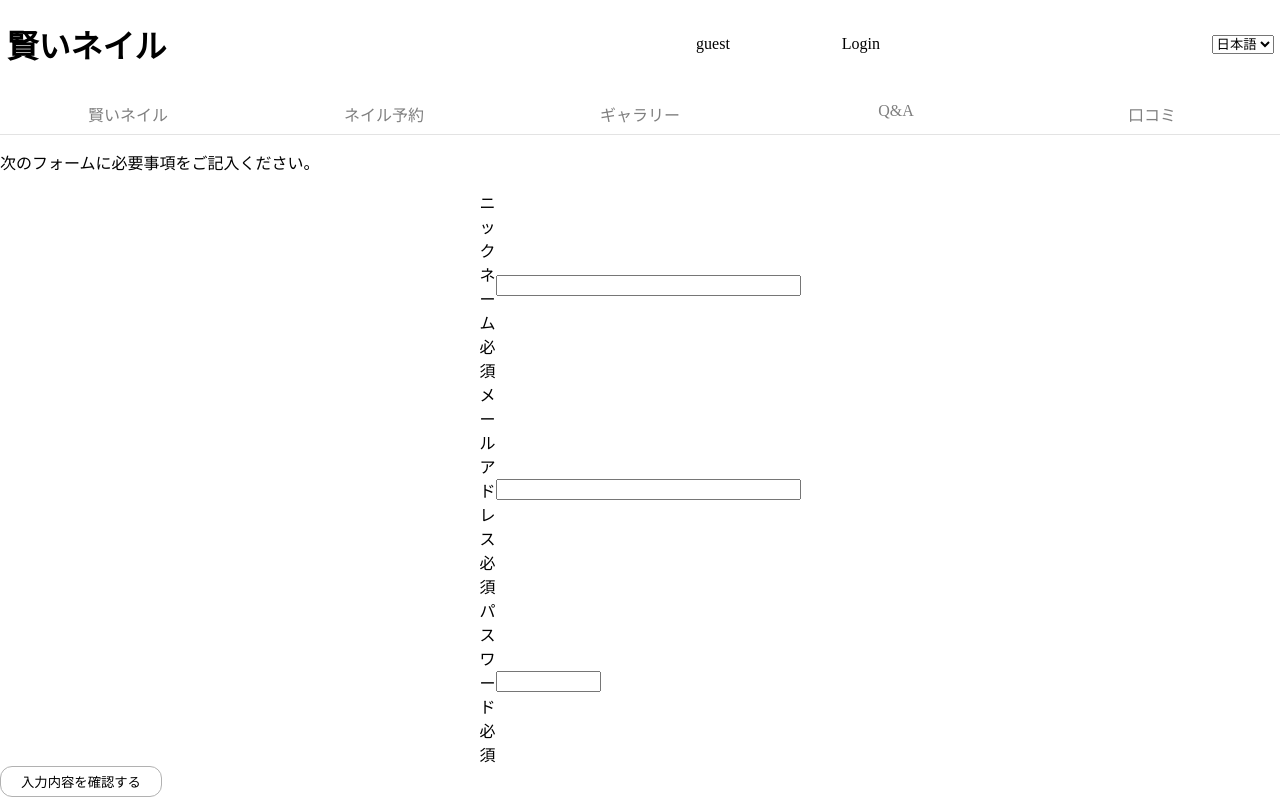
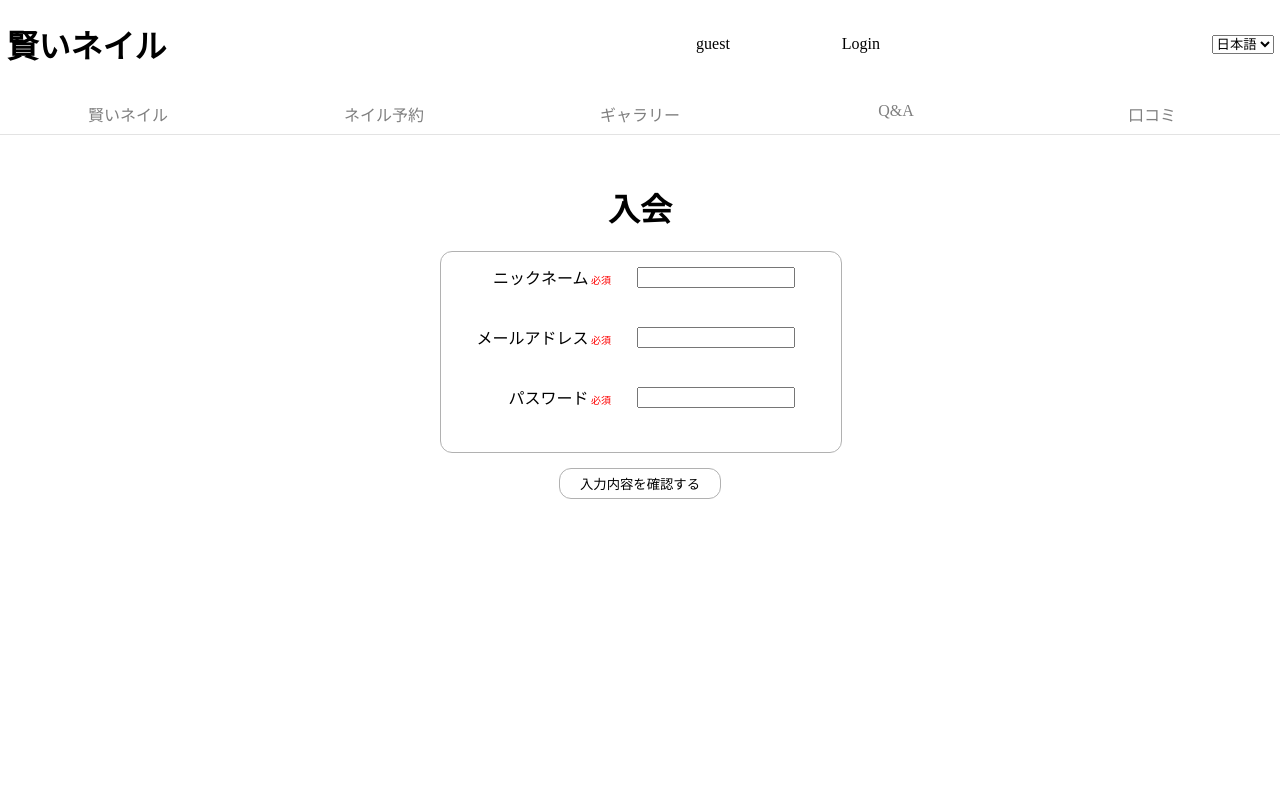
Before and after one commit to yj2153/NAIL_PROJECT, a PHP site: page /index.php?page=signUp in a window 1280 px wide. Run offline with PHP 8.4, Linux system fonts and the light colour scheme; some libraries are stand-ins or nearby versions.

Commit message:
sign css

```diff
--- a/index.php
+++ b/index.php
@@ -67,9 +67,8 @@
                     echo '<link rel="stylesheet" href="./resource/css/main/login.css"/>';
                 break;
                 case "signUp":
+                case "signUpCheck":
                     echo '<link rel="stylesheet" href="./resource/css/join/signUp.css"/>';
-                break;
-                case "signUpCheck":
                 break;
                 case "signUpOk":
                 break;
--- a/resource/css/join/signUp.css
+++ b/resource/css/join/signUp.css
@@ -1,4 +1,51 @@
-#signTbl{
-    width: 100px;
+#lead{
+    text-align: center;
+    margin-top: 50px;
+}
+#signDiv{
+    width: 400px;
+    height: 200px;
     margin: 0 auto;
 }
+
+#signTblDiv{
+    width: 100%;
+    height: 100%;
+    border: 1px solid RGB(177,177,177);
+    border-radius: 12px;
+    margin-bottom: 15px;
+}
+
+#signTbl{
+    width: 90%;
+    margin: 0 auto;
+    vertical-align: middle;
+}
+
+#signTbl tr td{
+    height:30px;
+    text-align: center;
+}
+
+#signTbl tr td:nth-child(1){
+    width: 150px;
+    text-align: right;
+}
+
+#signTbl tr td input[type="text"],
+#signTbl tr td input[type="password"]{
+    width: 150px;
+}
+
+#submitBtn{
+    text-align: center;
+}
+
+.required{
+    color : red;
+    font-size: 10px;
+}
+
+.error{
+    font-size: 10px;
+}
--- a/resource/ini/languageJP.ini
+++ b/resource/ini/languageJP.ini
@@ -31,7 +31,7 @@ login_error_email_blank="* メールアドレスとパスワードをご記入
 login_error_email_failed="* ログインに失敗しました。正しくご記入ください。"
 
 [join]
-join_info="次のフォームに必要事項をご記入ください。"
+join_title="入会"
 join_input_name="ニックネーム"
 join_input_email="メールアドレス"
 join_input_password="パスワード"
--- a/resource/ini/languageKO.ini
+++ b/resource/ini/languageKO.ini
@@ -31,7 +31,7 @@ login_error_email_blank="* 메일주소와 비밀번호를 입력해주세요."
 login_error_email_failed="* 로그인에 실패했습니다. 다시 입력해주세요."
 
 [join]
-join_info="필수항목을 입력해주세요."
+join_title="가입"
 join_input_name="이름"
 join_input_email="메일주소"
 join_input_password="비밀번호"
--- a/web/join/signUp.php
+++ b/web/join/signUp.php
@@ -45,42 +45,68 @@ if(isset($_REQUEST['action']) && $_REQUEST['action'] == 'rewrite'){
 }
 ?>
 
- <p><?php echo $settings->join['join_info']; ?></p>
+<div id="lead">
+    <h1><?php echo $settings->join['join_title']; ?></h1>
+</div>
  <form action="" method="post">
-    <table id="signTbl">
+ <div id="signDiv" >
+    <div id="signTblDiv">
+        <table style="width:100%; height:100%">
             <tr>
-            <td><?php echo $settings->join['join_input_name']; ?><span class="required"><?php echo $settings->join['join_required']; ?></span></td>
+                <td>
+                    <table id="signTbl" >
+                        <tr>
+                            <td><?php echo $settings->join['join_input_name']; ?><span class="required"> <?php echo $settings->join['join_required']; ?></span></td>
                             <td>
                                 <input type="text" name="name" size="35" maxlength="255" value="<?php echo isset($_POST['name']) ? h($_POST['name']) : ''; ?>" />
+                            </td>
+                        </tr>
+
+                        <tr>
+                            <td colspan="2" class="error">
                                 <?php if(isset($error['name']) && $error['name'] == 'blank') : ?>
-                    <p class="error"><?php echo $settings->joinError['join_error_name_blank']; ?></p>
+                                    <?php echo $settings->joinError['join_error_name_blank']; ?>
+                                <?php endif; ?>
+                            </td>
+                        </tr>
+
+                        <tr>
+                            <td><?php echo $settings->join['join_input_email']; ?><span class="required"> <?php echo $settings->join['join_required']; ?></span></td>
+                            <td>
+                                <input type="text" name="email" size="35" maxlength="255" value="<?php echo isset($_POST['email']) ? h($_POST['email']) : ''; ?>" />
+                            </td>
+                        </tr>
+                        <tr>
+                            <td colspan="2" class="error">
+                                <?php if(isset($error['email']) && !strcmp($error['email'],'blank')) : ?>
+                                    <?php echo $settings->joinError['join_error_email_blank']; ?>
+                                <?php endif; ?>
+                                <?php if(isset($error['email']) && !strcmp($error['email'], 'duplicate')) : ?>
+                                    <?php echo $settings->joinError['join_error_email_duplicate']; ?>
                                 <?php endif; ?>
                             </td>
                         </tr>
                         <tr>
-            <td><?php echo $settings->join['join_input_email']; ?><span class="required"><?php echo $settings->join['join_required']; ?></span></td>
+                            <td><?php echo $settings->join['join_input_password']; ?><span class="required"> <?php echo $settings->join['join_required']; ?></span></td>
                             <td>
-                <input type="text" name="email" size="35" maxlength="255" value="<?php echo isset($_POST['email']) ? h($_POST['email']) : ''; ?>" />
-                <?php if(isset($error['email']) && $error['email'] == 'blank') : ?>
-                    <p class="error"><?php echo $settings->joinError['join_error_email_blank']; ?></p>
-                <?php endif; ?>
-                <?php if(isset($error['email']) && $error['email'] == 'duplicate') : ?>
-                    <p class="error"><?php echo $settings->joinError['join_error_email_duplicate']; ?></p>
-                <?php endif; ?>
+                                <input type="password" name="password" size="10" maxlength="20" value="<?php echo isset($_POST['password']) ? h($_POST['password']) : ''; ?>"/>
                             </td>
                         </tr>
                         <tr>
-            <td><?php echo $settings->join['join_input_password']; ?><span class="required"><?php echo $settings->join['join_required']; ?></span></td>
-            <td>
-                <input type="password" name="password" size="10" maxlength="20" value="<?php echo isset($_POST['password']) ? h($_POST['password']) : ''; ?>"/>
-                <?php if(isset($error['password']) && $error['password'] == 'blank') : ?>
-                    <p class="error"><?php echo $settings->joinError['join_error_password_blank']; ?></p>
+                            <td colspan="2" class="error">
+                                <?php if(isset($error['password']) && !strcmp($error['password'],'blank')) : ?>
+                                    <?php echo $settings->joinError['join_error_password_blank']; ?>
                                 <?php endif; ?>
-                <?php if(isset($error['password']) && $error['password'] == 'length') : ?>
-                    <p class="error"><?php echo $settings->joinError['join_error_password_length']; ?></p>
+                                <?php if(isset($error['password']) && !strcmp($error['password'],'length')) : ?>
+                                    <?php echo $settings->joinError['join_error_password_length']; ?>
                                 <?php endif; ?>
                             </td>
                         </tr>
                     </table>
-    <div><input type="submit" value="<?php echo $settings->join['join_sign_up']; ?>"/></div>
+                </td>
+            </tr>
+        </table>
+    </div>
+    <div id="submitBtn"><input type="submit" value="<?php echo $settings->join['join_sign_up']; ?>"/></div>
+</div>
 </form>
```
Also changed, not shown: web/join/check.php (+43 -19 lines). Lines whose indentation alone changed are shown as unchanged.
